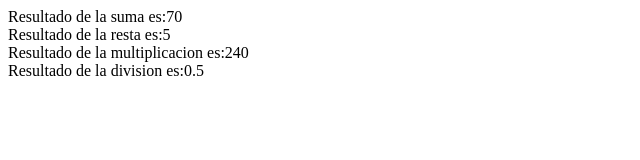
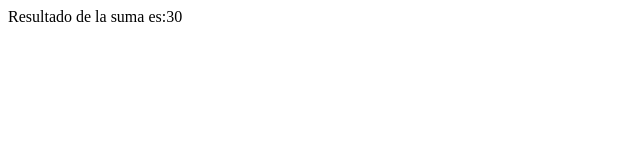
Before and after one commit to adrrm/index2.github.io, a plain HTML site: page index.html in a window 1280 px wide. Shown: the whole page, without its empty margins (0-640 px from the left). Drawn offline with Linux system fonts and the light colour scheme.

Commit message:
Update index.html

```diff
--- a/index.html
+++ b/index.html
@@ -6,10 +6,16 @@
     <title>Document</title>
 </head>
 <body>
-    <div id="resultado1"></div>
-    <div id="resultado2"></div>
-    <div id="resultado3"></div>
-    <div id="resultado4"></div>
-    <script src="index.js"></script>
+   <div id="resultado"></div>
+   <script>
+
+
+        var valores=[1,2,3,4,5,6,7,8,9,10];
+
+        var resultado= valores[1] + valores[3] + valores[5] + valores[7] + valores[9];
+
+        document.getElementById('resultado').innerHTML="Resultado de la suma es:"+resultado;
+
+   </script>
 </body>
 </html>
```
